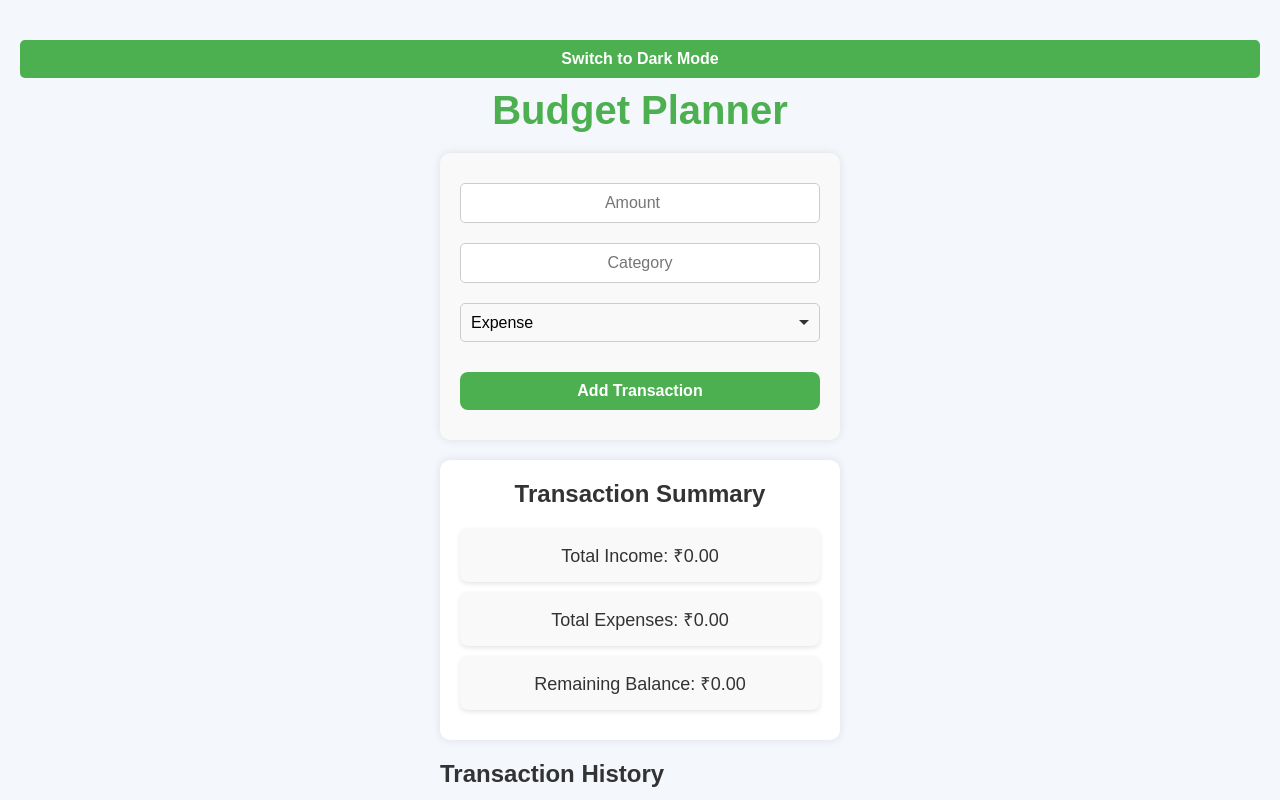
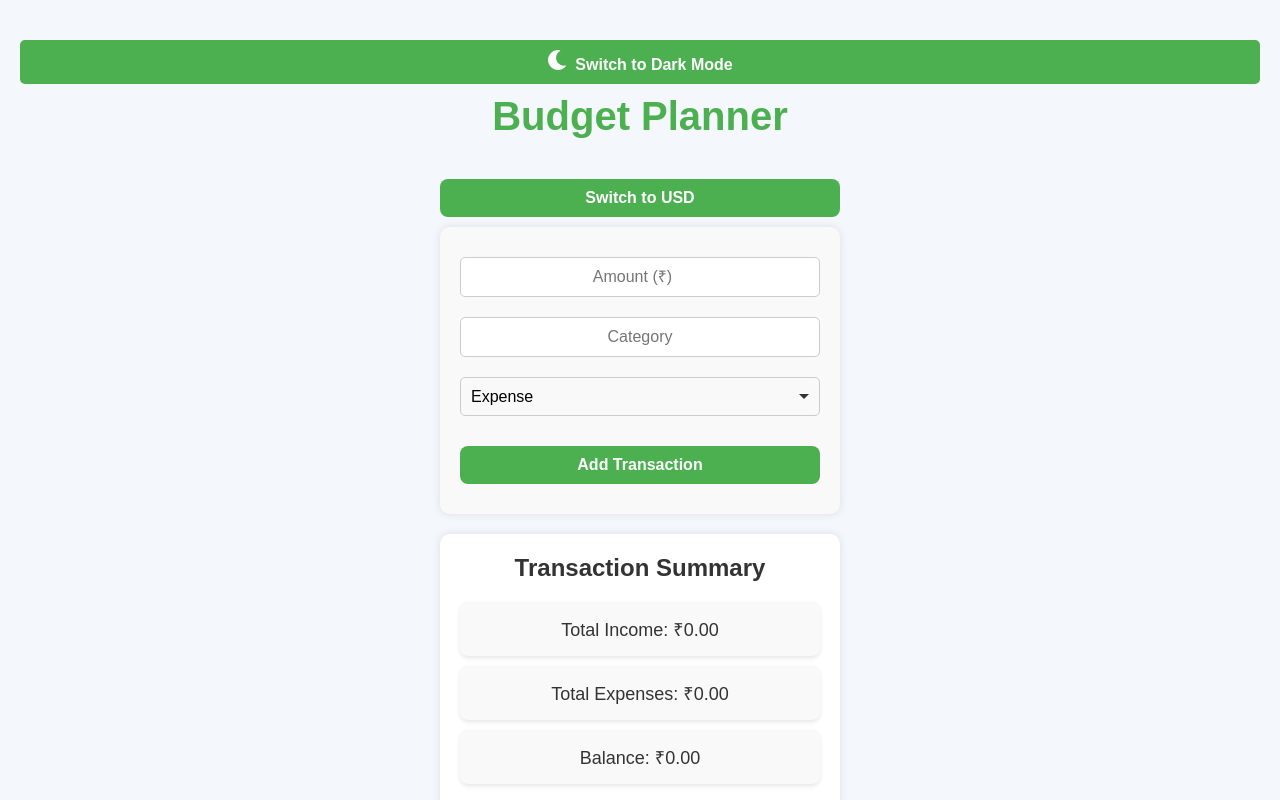
Before and after one commit to baigsufian6/budget-planner, a React (Create React App) app: page / in a window 1280 px wide. Built offline with nearby package versions, Linux system fonts and the light colour scheme.

Commit message:
currency calculator updated

```diff
--- a/package.json
+++ b/package.json
@@ -7,6 +7,7 @@
     "cra-template": "1.2.0",
     "react": "^19.0.0",
     "react-dom": "^19.0.0",
+    "react-icons": "^5.4.0",
     "react-redux": "^9.2.0",
     "react-router-dom": "^6.28.0",
     "react-scripts": "5.0.1",
--- a/src/App.js
+++ b/src/App.js
@@ -1,25 +1,23 @@
 import React, { useState, useEffect } from "react";
 import { Provider } from "react-redux";
-import HomePage from "./pages/HomePage"; // Import the HomePage component
-import store from "./redux/store"; // Import the Redux store
-import "./App.css"; // Import global styles
+import { FaSun, FaMoon } from "react-icons/fa"; // Import icons
+import HomePage from "./pages/HomePage";
+import store from "./redux/store";
+import "./App.css";
 
 const App = () => {
-  // Check localStorage for the theme on initial load, default to light mode
   const [isDarkMode, setIsDarkMode] = useState(
     localStorage.getItem("theme") === "dark"
   );
 
-  // Toggle dark/light mode
   const toggleTheme = () => {
     setIsDarkMode((prevMode) => {
       const newMode = !prevMode;
-      localStorage.setItem("theme", newMode ? "dark" : "light"); // Save theme in localStorage
+      localStorage.setItem("theme", newMode ? "dark" : "light");
       return newMode;
     });
   };
 
-  // Apply dark or light mode theme to the body
   useEffect(() => {
     if (isDarkMode) {
       document.body.classList.add("dark-mode");
@@ -32,9 +30,12 @@ const App = () => {
     <Provider store={store}>
       <div className="app-container">
         <button onClick={toggleTheme} className="theme-toggle-button">
-          Switch to {isDarkMode ? "Light" : "Dark"} Mode
+          {isDarkMode ? <FaSun size={20} /> : <FaMoon size={20} />}
+          <span style={{ marginLeft: "8px" }}>
+            Switch to {isDarkMode ? "Light" : "Dark"} Mode
+          </span>
         </button>
-        <HomePage /> {/* Render HomePage component */}
+        <HomePage />
       </div>
     </Provider>
   );
--- a/src/components/BudgetForm.js
+++ b/src/components/BudgetForm.js
@@ -1,33 +1,56 @@
 import React, { useState } from "react";
-import { useDispatch } from "react-redux";
-import { addTransaction } from "../redux/actions";
+import { useDispatch, useSelector } from "react-redux";
+import {
+  addTransaction,
+  setCurrency,
+  convertTransactions,
+} from "../redux/actions";
+import { getCurrencySymbol } from "../utils/currencyConverter";
 import "./BudgetForm.css";
 
 const BudgetForm = () => {
   const dispatch = useDispatch();
+  const currentCurrency = useSelector((state) => state.currency);
 
   const [amount, setAmount] = useState("");
   const [category, setCategory] = useState("");
-  const [type, setType] = useState("expense"); // "income" or "expense"
+  const [type, setType] = useState("expense");
 
   const handleSubmit = (e) => {
     e.preventDefault();
-    if (amount && category) {
-      // Dispatch action to add the transaction
-      dispatch(addTransaction({ amount, category, type }));
-      // Clear form after submission
+    const numericAmount = parseFloat(amount);
+
+    if (isNaN(numericAmount) || numericAmount <= 0) {
+      alert("Please enter a valid amount.");
+      return;
+    }
+
+    dispatch(addTransaction({ amount: numericAmount, category, type }));
     setAmount("");
     setCategory("");
-    }
+  };
+
+  const handleToggleCurrency = () => {
+    const newCurrency = currentCurrency === "INR" ? "USD" : "INR";
+    dispatch(convertTransactions(newCurrency)); // Converts transactions
+    dispatch(setCurrency(newCurrency)); // Updates global currency state
   };
 
   return (
+    <div>
+      <button
+        type="button"
+        onClick={handleToggleCurrency}
+        className="currency-toggle-button"
+      >
+        Switch to {currentCurrency === "INR" ? "USD" : "INR"}
+      </button>
       <form onSubmit={handleSubmit}>
         <input
           type="number"
           value={amount}
           onChange={(e) => setAmount(e.target.value)}
-        placeholder="Amount"
+          placeholder={`Amount (${getCurrencySymbol(currentCurrency)})`}
           required
         />
         <input
@@ -43,6 +66,7 @@ const BudgetForm = () => {
         </select>
         <button type="submit">Add Transaction</button>
       </form>
+    </div>
   );
 };
 
--- a/src/components/IncomeExpenseList.js
+++ b/src/components/IncomeExpenseList.js
@@ -1,9 +1,12 @@
 import React from "react";
 import { useSelector } from "react-redux";
+import { getCurrencySymbol } from "../utils/currencyConverter";
 import "./IncomeExpenseList.css";
 
 const IncomeExpenseList = () => {
   const transactions = useSelector((state) => state.transactions);
+  const currency = useSelector((state) => state.currency);
+  const symbol = getCurrencySymbol(currency);
 
   return (
     <div>
@@ -11,8 +14,8 @@ const IncomeExpenseList = () => {
       <ul>
         {transactions.map((transaction, index) => (
           <li key={index}>
-            {transaction.type === "income" ? "Income" : "Expense"}: ₹
-            {transaction.amount} - {transaction.category}
+            {transaction.type === "income" ? "Income" : "Expense"}: {symbol}
+            {transaction.amount.toFixed(2)} - {transaction.category}
           </li>
         ))}
       </ul>
--- a/src/components/TransactionSummary.css
+++ b/src/components/TransactionSummary.css
@@ -9,8 +9,8 @@
   background-color: #fff;
   text-align: center;
   transition: background-color 0.3s ease, color 0.3s ease, box-shadow 0.3s ease;
+  margin-bottom: 20px;
   margin-top: 20px;
-  margin-bottom: 20px;
 }
 
 h3 {
--- a/src/components/TransactionSummary.js
+++ b/src/components/TransactionSummary.js
@@ -4,25 +4,37 @@ import {
   selectTotalIncome,
   selectTotalExpenses,
   selectBalance,
-} from "../redux/reducers.js";
+} from "../redux/reducers";
+import { getCurrencySymbol } from "../utils/currencyConverter";
 import "./TransactionSummary.css";
 
 const TransactionSummary = () => {
   const totalIncome = useSelector(selectTotalIncome);
   const totalExpenses = useSelector(selectTotalExpenses);
   const balance = useSelector(selectBalance);
+  const currency = useSelector((state) => state.currency);
+  const symbol = getCurrencySymbol(currency);
 
   return (
     <div className="transaction-summary">
       <h3>Transaction Summary</h3>
       <div className="summary-item">
-        <p>Total Income: ₹{totalIncome.toFixed(2)}</p>
+        <p>
+          Total Income: {symbol}
+          {totalIncome.toFixed(2)}
+        </p>
       </div>
       <div className="summary-item">
-        <p>Total Expenses: ₹{totalExpenses.toFixed(2)}</p>
+        <p>
+          Total Expenses: {symbol}
+          {totalExpenses.toFixed(2)}
+        </p>
       </div>
       <div className="summary-item">
-        <p>Remaining Balance: ₹{balance.toFixed(2)}</p>
+        <p>
+          Balance: {symbol}
+          {balance.toFixed(2)}
+        </p>
       </div>
     </div>
   );
--- a/src/pages/HomePage.js
+++ b/src/pages/HomePage.js
@@ -1,19 +1,17 @@
 import React from "react";
+
 import BudgetForm from "../components/BudgetForm";
 import TransactionSummary from "../components/TransactionSummary";
 import IncomeExpenseList from "../components/IncomeExpenseList";
 
 const HomePage = () => {
   return (
-    <div className="home-container">
+    <div>
       <h1>Budget Planner</h1>
+      <div></div>
       <BudgetForm />
       <TransactionSummary />
-
-      <div className="scrollable-content">
-        {/* List of transactions */}
-        <IncomeExpenseList />
-      </div>
+      <IncomeExpenseList />
     </div>
   );
 };
--- a/src/redux/actions.js
+++ b/src/redux/actions.js
@@ -1,8 +1,9 @@
-// action types
+// /redux/actions.js
+
 export const ADD_TRANSACTION = "ADD_TRANSACTION";
 export const SET_CURRENCY = "SET_CURRENCY";
+export const CONVERT_TRANSACTIONS = "CONVERT_TRANSACTIONS";
 
-// action creators
 export const addTransaction = (transaction) => ({
   type: ADD_TRANSACTION,
   payload: transaction,
@@ -12,3 +13,8 @@ export const setCurrency = (currency) => ({
   type: SET_CURRENCY,
   payload: currency,
 });
+
+export const convertTransactions = (currency) => ({
+  type: CONVERT_TRANSACTIONS,
+  payload: currency,
+});
--- a/src/redux/reducers.js
+++ b/src/redux/reducers.js
@@ -1,25 +1,9 @@
-import { ADD_TRANSACTION, SET_CURRENCY } from "./actions";
+import { ADD_TRANSACTION, SET_CURRENCY, CONVERT_TRANSACTIONS } from "./actions";
+import { convertCurrency } from "../utils/currencyConverter";
 
 const initialState = {
-  transactions: [], // List of all transactions
-  currency: "INR", // Default currency is INR
-};
-
-// Selectors to compute the total income, expenses, and balance
-const getTotalIncome = (transactions) => {
-  return transactions
-    .filter((transaction) => transaction.type === "income")
-    .reduce((total, transaction) => total + parseFloat(transaction.amount), 0);
-};
-
-const getTotalExpenses = (transactions) => {
-  return transactions
-    .filter((transaction) => transaction.type === "expense")
-    .reduce((total, transaction) => total + parseFloat(transaction.amount), 0);
-};
-
-const getBalance = (transactions) => {
-  return getTotalIncome(transactions) - getTotalExpenses(transactions);
+  transactions: [],
+  currency: "INR",
 };
 
 const reducer = (state = initialState, action) => {
@@ -27,13 +11,32 @@ const reducer = (state = initialState, action) => {
     case ADD_TRANSACTION:
       return {
         ...state,
-        transactions: [...state.transactions, action.payload], // Add new transaction
+        transactions: [...state.transactions, action.payload],
       };
+
     case SET_CURRENCY:
       return {
         ...state,
-        currency: action.payload, // Change the currency
+        currency: action.payload,
       };
+
+    case CONVERT_TRANSACTIONS:
+      // Convert all transaction amounts to the new currency
+      const convertedTransactions = state.transactions.map((transaction) => {
+        const newAmount = convertCurrency(
+          transaction.amount,
+          state.currency, // Current currency
+          action.payload // New currency
+        );
+        return { ...transaction, amount: newAmount }; // Update transaction with converted amount
+      });
+
+      return {
+        ...state,
+        transactions: convertedTransactions,
+        currency: action.payload, // Update current currency
+      };
+
     default:
       return state;
   }
@@ -41,8 +44,18 @@ const reducer = (state = initialState, action) => {
 
 export default reducer;
 
-// Computed properties (selectors) for total income, total expenses, and balance
-export const selectTotalIncome = (state) => getTotalIncome(state.transactions);
+// Selectors for totals and balance
+export const selectTotalIncome = (state) =>
+  state.transactions
+    .filter((transaction) => transaction.type === "income")
+    .reduce((total, transaction) => total + transaction.amount, 0);
+
 export const selectTotalExpenses = (state) =>
-  getTotalExpenses(state.transactions);
-export const selectBalance = (state) => getBalance(state.transactions);
+  state.transactions
+    .filter((transaction) => transaction.type === "expense")
+    .reduce((total, transaction) => total + transaction.amount, 0);
+
+export const selectBalance = (state) =>
+  selectTotalIncome(state) - selectTotalExpenses(state);
+
+export const selectCurrency = (state) => state.currency;
--- a/src/utils/currencyConverter.js
+++ b/src/utils/currencyConverter.js
@@ -1,8 +1,26 @@
+// /utils/currencyConverter.js
+
 export const convertCurrency = (amount, fromCurrency, toCurrency) => {
-  const exchangeRate = 82; // Example rate: 1 USD = 82 INR
-  if (fromCurrency === toCurrency) return amount;
+  const rates = {
+    INR: {
+      INR: 1,
+      USD: 0.012, // 1 INR = 0.012 USD
+    },
+    USD: {
+      INR: 83.35, // 1 USD = 83.35 INR
+      USD: 1,
+    },
+  };
 
-  return fromCurrency === "INR"
-    ? (amount / exchangeRate).toFixed(2)
-    : (amount * exchangeRate).toFixed(2);
+  if (fromCurrency === toCurrency) return amount; // No conversion needed
+
+  return parseFloat((amount * rates[fromCurrency][toCurrency]).toFixed(2));
 };
+
+// Function to format a number to two decimal places
+export const formatAmount = (amount) => {
+  return Number(amount).toFixed(2);
+};
+
+// Function to get the correct currency symbol
+export const getCurrencySymbol = (currency) => (currency === "INR" ? "₹" : "$");
```
Also changed, not shown: src/hooks/useCurrency.js (+19 -9 lines), 1 other file (tests, documents, lock files or other folders). Lines whose indentation alone changed are shown as unchanged.
